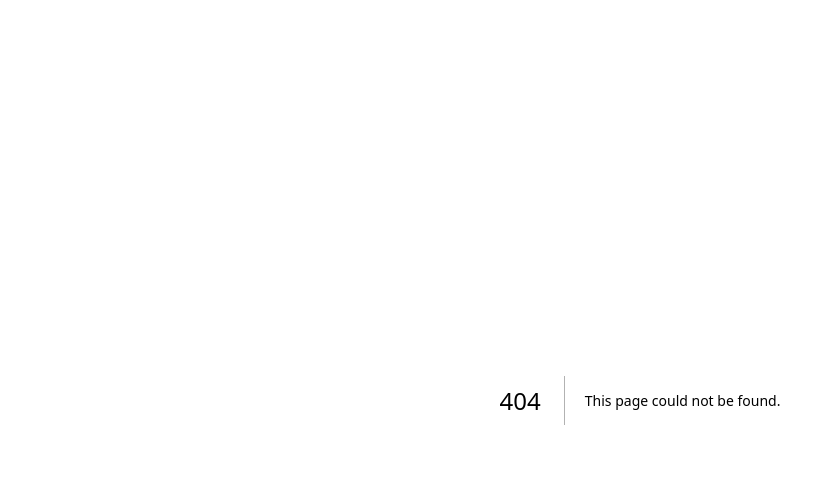
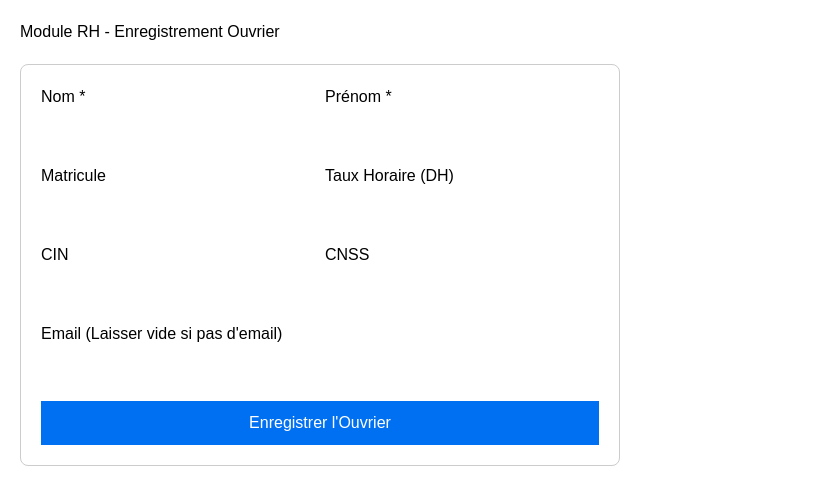
Before and after one commit to abderrahmanenor-create/GCP-SII, a Next.js app: page /dashboard/rh in a window 1280 px wide. Before the commit this address had no page. Shown: the top 504 px of the page, without its empty margins (0-823 px from the left). Built offline with nearby package versions, Linux system fonts and the light colour scheme.

Commit message:
Structure complete DB: RH, Pointage, EPI, Facturation

```diff
--- /dev/null
+++ b/src/app/api/users/route.ts
@@ -0,0 +1,32 @@
+import { NextResponse } from "next/server";
+import { db } from "@/lib/db";
+import bcrypt from "bcryptjs";
+
+export async function POST(req: Request) {
+  try {
+    const body = await req.json();
+    const { nom, prenom, email, password, role, statut, matricule, cin, cnss, tauxHoraire } = body;
+
+    // Cryptage du mot de passe
+    const hashedPassword = await bcrypt.hash(password, 10);
+
+    const user = await db.user.create({
+      data: {
+        nom,
+        prenom,
+        email,
+        password: hashedPassword,
+        role,
+        statut,
+        matricule,
+        cin,
+        cnss,
+        tauxHoraire,
+      },
+    });
+
+    return NextResponse.json(user);
+  } catch (error: any) {
+    return NextResponse.json({ error: error.message }, { status: 500 });
+  }
+}
--- /dev/null
+++ b/src/app/dashboard/rh/page.tsx
@@ -0,0 +1,96 @@
+"use client";
+
+import { useState } from "react";
+import { useRouter } from "next/navigation";
+
+export default function AjoutOuvrierPage() {
+  const router = useRouter();
+  const [loading, setLoading] = useState(false);
+
+  // Fonction pour envoyer les données
+  const handleSubmit = async (e: React.FormEvent<HTMLFormElement>) => {
+    e.preventDefault();
+    setLoading(true);
+
+    const formData = new FormData(e.currentTarget);
+    const data = {
+      nom: formData.get("nom"),
+      prenom: formData.get("prenom"),
+      email: formData.get("email") || `${formData.get("nom")}@chantier.local`, // Email fictif si vide
+      matricule: formData.get("matricule"),
+      cin: formData.get("cin"),
+      cnss: formData.get("cnss"),
+      tauxHoraire: parseFloat(formData.get("tauxHoraire") as string) || 0,
+      role: "OUVRIER", // Définit le rôle automatiquement
+      password: "password123", // Mot de passe par défaut simple
+      statut: "ACTIF",
+    };
+
+    // Appel API pour créer l'ouvrier
+    const res = await fetch("/api/users", {
+      method: "POST",
+      body: JSON.stringify(data),
+      headers: { "Content-Type": "application/json" },
+    });
+
+    setLoading(false);
+    if (res.ok) {
+      alert("Ouvrier ajouté avec succès !");
+      router.refresh(); // Rafraîchir la page
+    } else {
+      const error = await res.json();
+      alert("Erreur: " + error.message);
+    }
+  };
+
+  return (
+    <div style={{ padding: "20px", backgroundColor: "white", minHeight: "100vh", color: "black" }}>
+      <h1>Module RH - Enregistrement Ouvrier</h1>
+
+      <form onSubmit={handleSubmit} style={{ maxWidth: "600px", display: "flex", flexDirection: "column", gap: "15px", marginTop: "20px", border: "1px solid #ccc", padding: "20px", borderRadius: "8px" }}>
+
+        <div style={{ display: "grid", gridTemplateColumns: "1fr 1fr", gap: "10px" }}>
+          <div>
+            <label>Nom *</label>
+            <input name="nom" type="text" required style={{ width: "100%", padding: "8px", boxSizing: "border-box" }} />
+          </div>
+          <div>
+            <label>Prénom *</label>
+            <input name="prenom" type="text" required style={{ width: "100%", padding: "8px", boxSizing: "border-box" }} />
+          </div>
+        </div>
+
+        <div style={{ display: "grid", gridTemplateColumns: "1fr 1fr", gap: "10px" }}>
+          <div>
+            <label>Matricule</label>
+            <input name="matricule" type="text" style={{ width: "100%", padding: "8px", boxSizing: "border-box" }} />
+          </div>
+          <div>
+            <label>Taux Horaire (DH)</label>
+            <input name="tauxHoraire" type="number" step="0.01" style={{ width: "100%", padding: "8px", boxSizing: "border-box" }} />
+          </div>
+        </div>
+
+        <div style={{ display: "grid", gridTemplateColumns: "1fr 1fr", gap: "10px" }}>
+          <div>
+            <label>CIN</label>
+            <input name="cin" type="text" style={{ width: "100%", padding: "8px", boxSizing: "border-box" }} />
+          </div>
+          <div>
+            <label>CNSS</label>
+            <input name="cnss" type="text" style={{ width: "100%", padding: "8px", boxSizing: "border-box" }} />
+          </div>
+        </div>
+
+        <div>
+          <label>Email (Laisser vide si pas d'email)</label>
+          <input name="email" type="email" style={{ width: "100%", padding: "8px", boxSizing: "border-box" }} />
+        </div>
+
+        <button type="submit" disabled={loading} style={{ padding: "10px", background: "#0070f3", color: "white", border: "none", cursor: "pointer", fontSize: "16px" }}>
+          {loading ? "Enregistrement..." : "Enregistrer l'Ouvrier"}
+        </button>
+      </form>
+    </div>
+  );
+}
```
